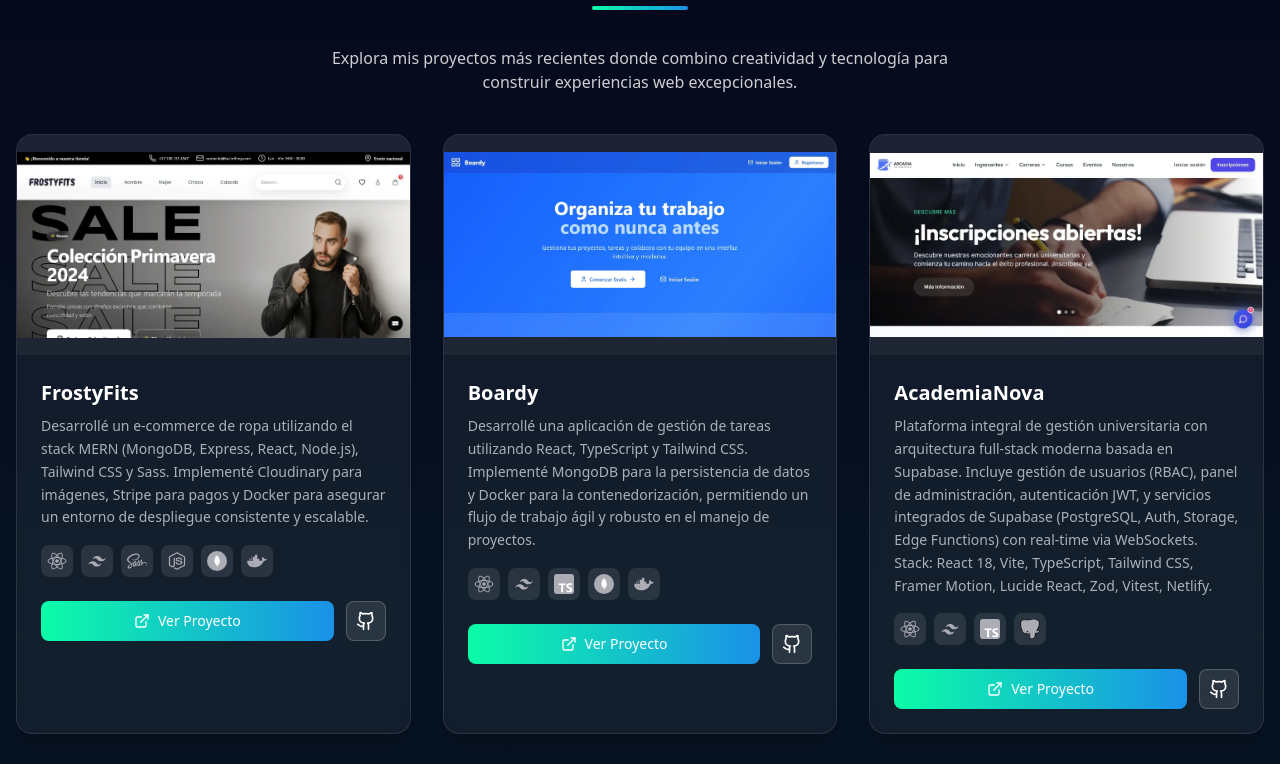
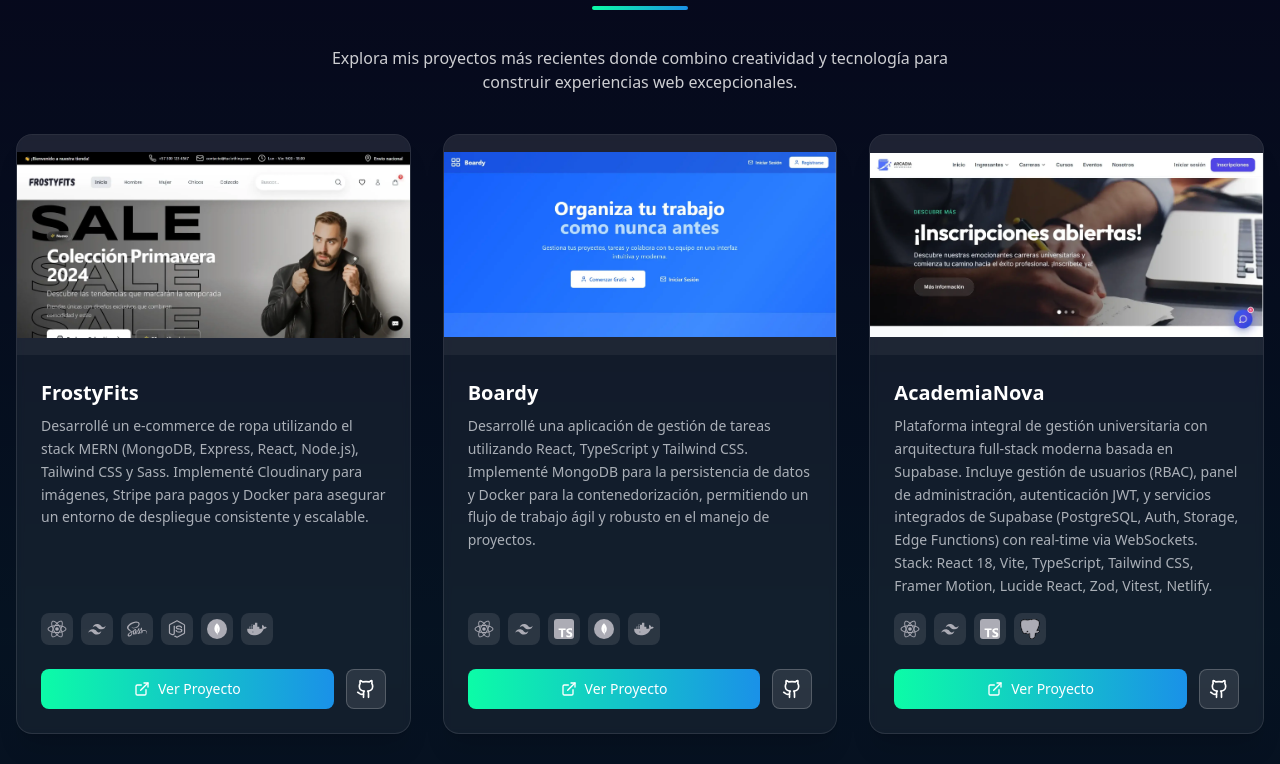
Before and after one commit to danielbeinat/My-Website, a React (Vite) app: page / in a window 1280 px wide. Shown: the part 1980-2744 px from the top of the page. Built offline with nearby package versions, Linux system fonts and the light colour scheme; no server answers.

Commit message:
update cards

```diff
--- a/src/Components/Portfolio/Portfolio.jsx
+++ b/src/Components/Portfolio/Portfolio.jsx
@@ -19,7 +19,7 @@ export const Portfolio = () => {
             tecnología para construir experiencias web excepcionales.
           </p>
         </div>
-        <div className="grid grid-cols-1 md:grid-cols-2 lg:grid-cols-3 gap-8">
+        <div className="grid grid-cols-1 md:grid-cols-2 lg:grid-cols-3 gap-8 items-stretch">
           {Projects.map((proyecto) => (
             <ProyectoAnimado key={proyecto.id} proyecto={proyecto} />
           ))}
--- a/src/Components/Portfolio/ProyectoAnimado.jsx
+++ b/src/Components/Portfolio/ProyectoAnimado.jsx
@@ -19,7 +19,7 @@ export const ProyectoAnimado = ({ proyecto }) => {
       animate={isInView ? "visible" : "hidden"}
       variants={cardVariants}
       whileHover={{ y: -5 }}
-      className="group relative bg-white/5 backdrop-blur-sm border border-white/10 rounded-2xl overflow-hidden shadow-xl hover:shadow-[#0CFCA7]/20 transition-all duration-300 hover:border-[#0CFCA7]/30"
+      className="group relative bg-white/5 backdrop-blur-sm border border-white/10 rounded-2xl overflow-hidden shadow-xl hover:shadow-[#0CFCA7]/20 transition-all duration-300 hover:border-[#0CFCA7]/30 h-full flex flex-col"
     >
       <div className="relative overflow-hidden aspect-video bg-white/5">
         <img
@@ -31,8 +31,8 @@ export const ProyectoAnimado = ({ proyecto }) => {
         <div className="absolute inset-0 bg-gradient-to-t from-[#06071B]/80 to-transparent opacity-0 group-hover:opacity-100 transition-opacity duration-300" />
       </div>
 
-      <div className="p-6 flex flex-col gap-4">
-        <div>
+      <div className="p-6 flex flex-col gap-4 flex-1">
+        <div className="flex-1">
           <h2 className="text-xl font-bold text-white mb-2 group-hover:text-[#0CFCA7] transition-colors duration-300">
             {proyecto.name}
           </h2>
```
